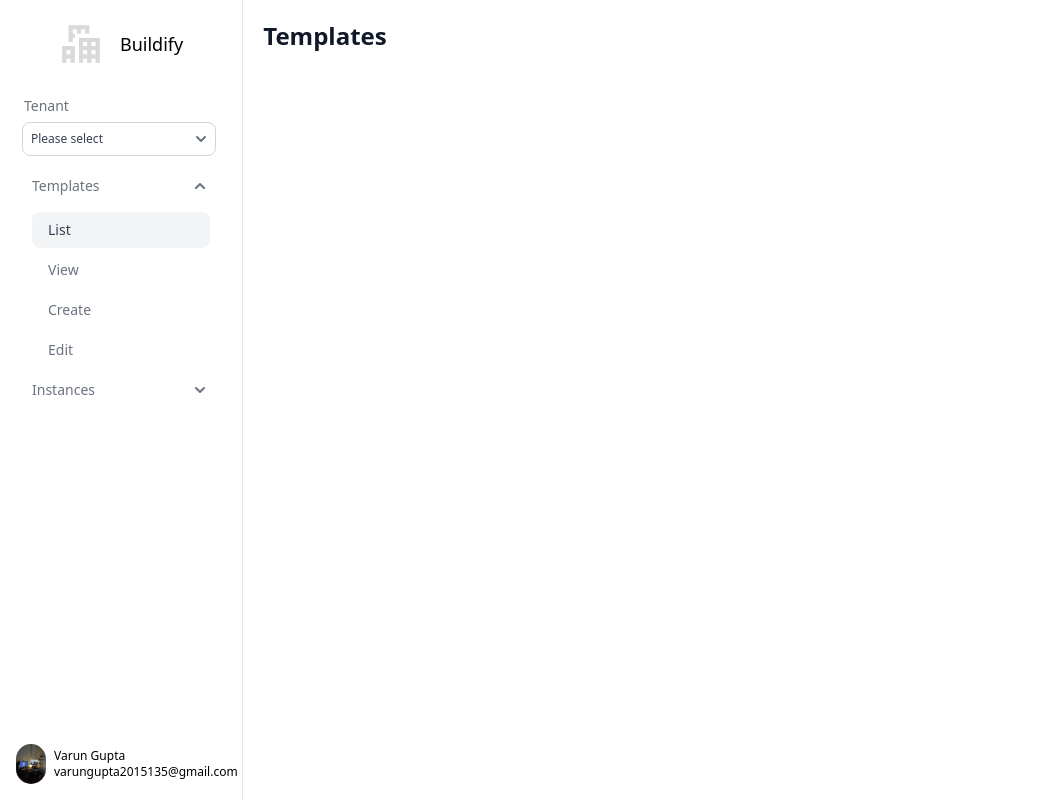
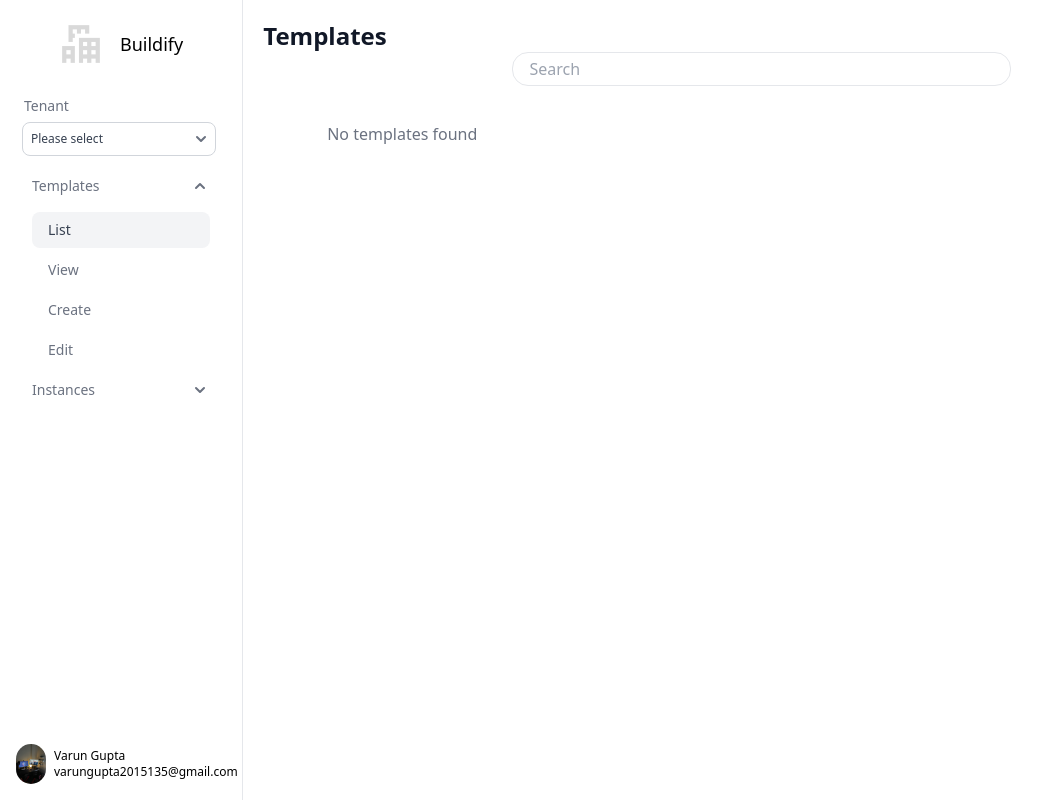
Before and after one commit to buildifyy/ui, a React (Vite) app: page /templates in a window 1280 px wide. Shown: the whole page, without its empty margins (0-1058 px from the left). Built offline with nearby package versions, Linux system fonts and the light colour scheme.

Commit message:
added search functionality for template list

```diff
--- a/src/components/Template/TemplateList/TemplateList.tsx
+++ b/src/components/Template/TemplateList/TemplateList.tsx
@@ -1,4 +1,4 @@
-import { useEffect, useState } from "react";
+import { useEffect, useRef, useState } from "react";
 import { Header } from "../..";
 import { BasicInformation, CreateTemplateFormData } from "../../../models";
 import { FaAngleRight } from "react-icons/fa";
@@ -6,6 +6,12 @@ import { Link } from "react-router-dom";
 
 export const TemplateList = () => {
   const [dataToRender, setDataToRender] = useState<BasicInformation[]>([]);
+  const [searchText, setSearchText] = useState<string>();
+  const cachedList = useRef<BasicInformation[]>([]);
+
+  const handleSearchTextChange = (e: React.ChangeEvent<HTMLInputElement>) => {
+    setSearchText(e.target.value);
+  };
 
   useEffect(() => {
     const localData = localStorage.getItem("template");
@@ -14,20 +20,62 @@ export const TemplateList = () => {
       : {};
     if (jsonData && jsonData.basicInformation) {
       const toAdd = [jsonData.basicInformation];
-      for (let i = 0; i < 20; i++) {
-        toAdd.push(jsonData.basicInformation);
+      for (let i = 2; i <= 20; i++) {
+        toAdd.push({
+          ...jsonData.basicInformation,
+          name: `Test Template ${i}`,
+          externalId: `TestTemplate${i}`,
+        });
       }
+      cachedList.current = toAdd;
       setDataToRender(toAdd);
     }
   }, []);
 
+  useEffect(() => {
+    const getFilteredResults = setTimeout(() => {
+      if (searchText) {
+        const listCopy = [...cachedList.current];
+        const filteredList = listCopy.filter(
+          (i) =>
+            i.externalId.toLowerCase().includes(searchText.toLowerCase()) ||
+            i.name.toLowerCase().includes(searchText.toLowerCase())
+        );
+        console.log("filteredResults: ", filteredList);
+        setDataToRender(filteredList);
+      }
+
+      if (searchText === "") {
+        setDataToRender(cachedList.current);
+      }
+    }, 500);
+
+    return () => clearTimeout(getFilteredResults);
+    // eslint-disable-next-line react-hooks/exhaustive-deps
+  }, [searchText]);
+
   return (
     <div className="w-full">
       <Header value="Templates" />
-      <ul className="list-none grid grid-cols-1 gap-5 mt-5 mx-10 py-5 px-10 max-h-[42rem] overflow-y-auto">
-        {dataToRender?.map((data, i) => (
+      <div className="flex justify-center">
+        <input
+          type="text"
+          placeholder="Search"
+          className="pl-4 py-1 pr-1 border rounded-2xl w-[50%]"
+          onChange={handleSearchTextChange}
+        />
+      </div>
+      <ul className="list-none grid grid-cols-1 gap-5 mt-2 py-5 px-10 max-h-[35rem] overflow-y-auto">
+        {dataToRender.length === 0 ? (
+          <li className="flex items-center px-5 py-2">
+            <span className="text-gray-500 ml-1 text-md">
+              No templates found
+            </span>
+          </li>
+        ) : (
+          dataToRender?.map((data, i) => (
             <Link key={i} to={`/templates/${data.externalId}`}>
-            <li className="flex justify-between items-center h-14 border rounded-2xl px-5 hover:bg-gray-100 hover:cursor-pointer">
+              <li className="flex justify-between items-center border rounded-2xl px-5 py-2 hover:bg-gray-100 hover:cursor-pointer">
                 <div>
                   {data.name} -
                   <span className="text-gray-500 ml-1 text-sm">
@@ -39,7 +87,8 @@ export const TemplateList = () => {
                 </div>
               </li>
             </Link>
-        ))}
+          ))
+        )}
       </ul>
     </div>
   );
```
Lines whose indentation alone changed are shown as unchanged.
